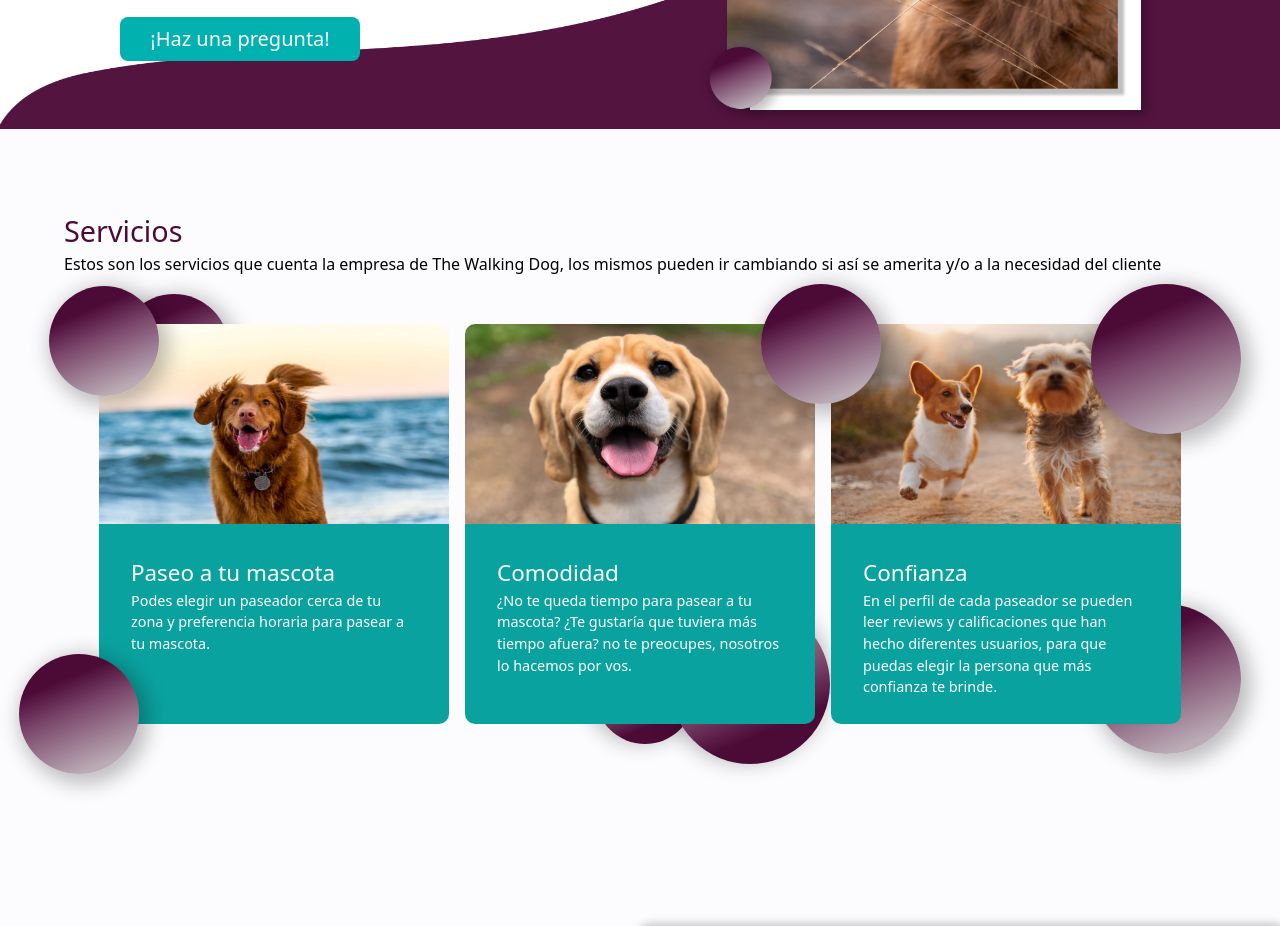
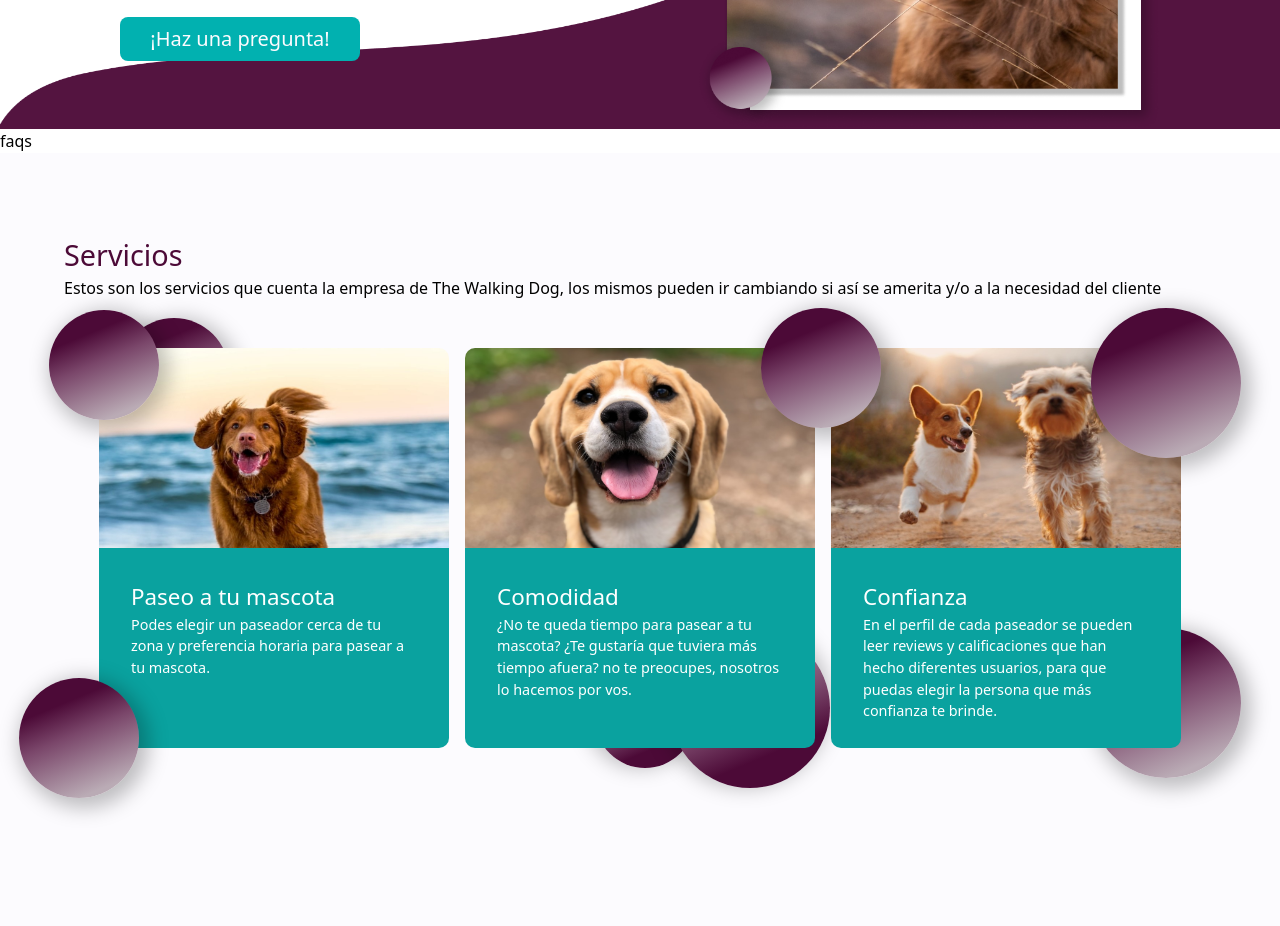
Before and after one commit to No-Country/s6-01-t-csharp, a React (Create React App) app in the folder ClientApp/: page / in a window 1280 px wide. Shown: the part 800-1726 px from the top of the page. Built offline with nearby package versions, Linux system fonts and the light colour scheme.

Commit message:
creando componente faqs

```diff
--- /dev/null
+++ b/ClientApp/src/components/Faqs.jsx
@@ -0,0 +1,9 @@
+function Faqs(){
+    return(
+        <>
+            <p>faqs</p>
+        </>
+    )
+}
+
+export default Faqs;
--- a/ClientApp/src/views/HomePage.jsx
+++ b/ClientApp/src/views/HomePage.jsx
@@ -4,6 +4,7 @@ import Home from "../components/Home";
 import Nosotros from '../components/Nosotros';
 import Contacto from '../components/Contacto';
 import Servicios from '../components/Servicios';
+import Faqs from '../components/Faqs';
 
 const HomePage = () => {
 
@@ -21,6 +22,7 @@ const HomePage = () => {
             </header>
 
                 <Nosotros />
+                <Faqs />
                 <Servicios />
                 <Contacto />
         </>
```
